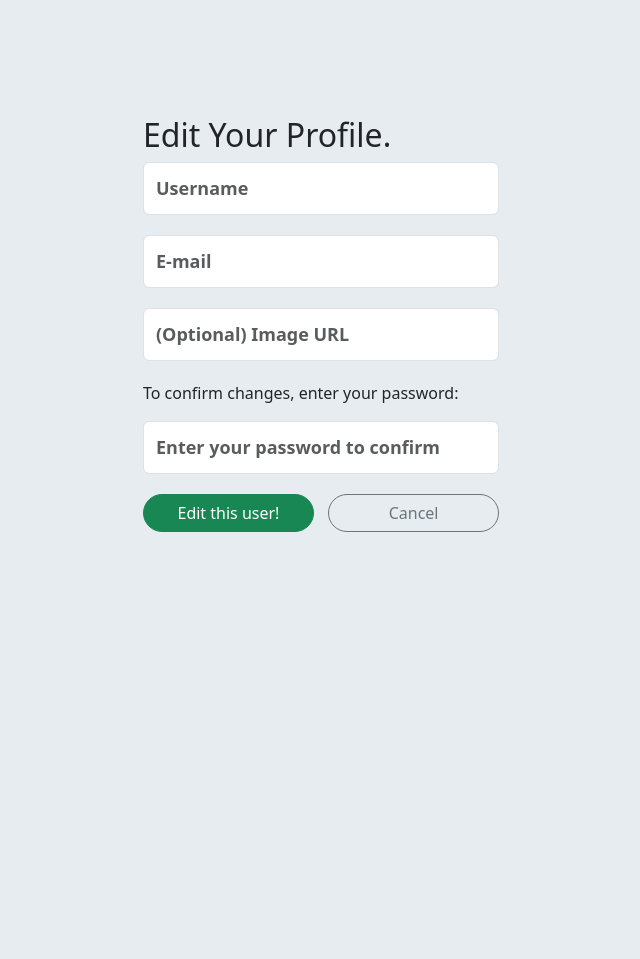
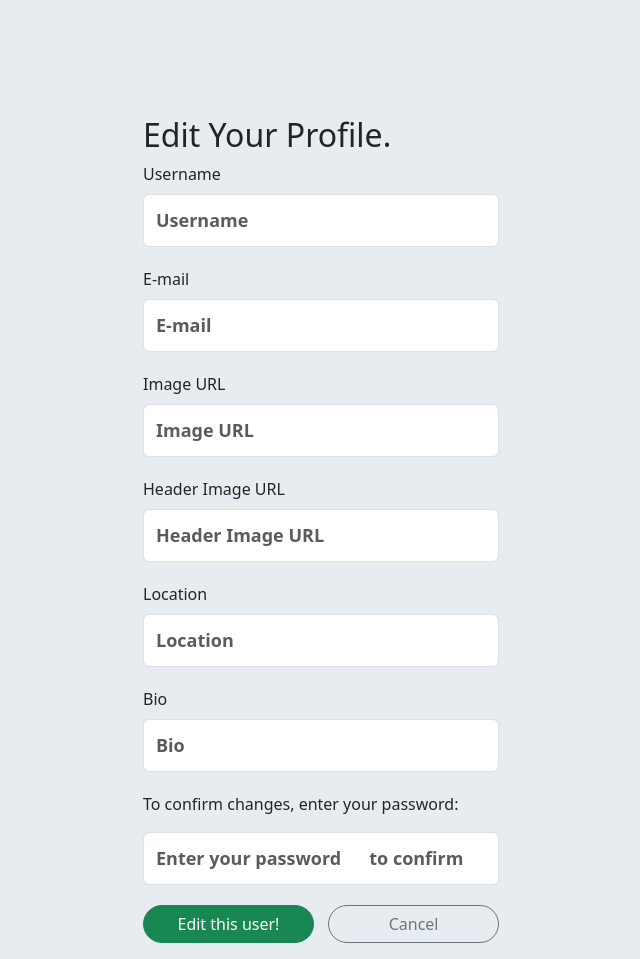
Before and after one commit to erkanturker/warbler, a Flask app: template templates/users/edit.html in a window 1280 px wide. Shown: the part 46-1005 px from the top of the page, without its empty margins (319-959 px from the left). Before the commit the page ends 578 px from the top, so only its background shows below. Run offline with Flask 2, Linux system fonts and the light colour scheme; the template is opened without the code that fills it: values that come from a table or form of the project are taken from there, others are empty; some libraries are stand-ins or nearby versions.

Commit message:
adding update form and update user

```diff
--- a/app.py
+++ b/app.py
@@ -4,7 +4,7 @@ from flask import Flask, render_template, request, flash, redirect, session, g
 from flask_debugtoolbar import DebugToolbarExtension
 from sqlalchemy.exc import IntegrityError
 
-from forms import UserAddForm, LoginForm, MessageForm
+from forms import UserAddForm, LoginForm, MessageForm,UserEditForm
 from models import db, connect_db, User, Message
 
 CURR_USER_KEY = "curr_user"
@@ -212,7 +212,36 @@ def stop_following(follow_id):
 def profile():
     """Update profile for current user."""
 
-    # IMPLEMENT THIS
+    if not g.user:
+        flash("Access unauthorized.", "danger")
+        return redirect("/")
+
+    form = UserEditForm(obj=g.user)
+
+    if form.validate_on_submit():
+        user = User.authenticate(g.user.username,
+                                 form.password.data)
+        if user:
+            user.username = form.username.data
+            user.email = form.email.data
+            user.image_url = form.image_url.data
+            user.header_image_url = form.header_image_url.data
+            user.bio = form.bio.data
+            user.location = form.location.data
+            db.session.commit()
+
+            flash("user is updated","success")
+            return redirect(f"/users/{user.id}")
+
+        flash("Access unauthorized.", "danger")
+        return redirect("/")
+
+
+
+
+
+
+    return render_template("/users/edit.html",form=form)
 
 
 @app.route('/users/delete', methods=["POST"])
--- a/forms.py
+++ b/forms.py
@@ -22,3 +22,12 @@ class LoginForm(FlaskForm):
 
     username = StringField('Username', validators=[DataRequired()])
     password = PasswordField('Password', validators=[Length(min=6)])
+
+class UserEditForm(FlaskForm):
+    password = PasswordField('Password', validators=[Length(min=6)])
+    username = StringField('Username',validators=[DataRequired()])
+    email = StringField('E-mail', validators=[DataRequired()])
+    image_url = StringField('Image URL')
+    header_image_url = StringField('Header Image URL')
+    location = StringField('Location')
+    bio = StringField('Bio')
--- a/templates/users/edit.html
+++ b/templates/users/edit.html
@@ -1,33 +1,26 @@
-{% extends 'base.html' %}
-
-{% block content %}
+{% extends 'base.html' %} {% block content %}
 
 <div class="row justify-content-md-center">
   <div class="col-md-4">
     <h2 class="join-message">Edit Your Profile.</h2>
     <form method="POST" id="user_form">
-        {{ form.hidden_tag() }}
-
-        {% for field in form if field.widget.input_type != 'hidden' and field.name != 'password' %}
-          {% for error in field.errors %}
+      {{ form.hidden_tag() }} {% for field in form if field.widget.input_type !=
+      'hidden' and field.name != 'password' %} {% for error in field.errors %}
       <span class="text-danger">{{ error }}</span>
-          {% endfor %}
-          {{ field(placeholder=field.label.text, class="form-control") }}
-        {% endfor %}
+      {% endfor %} {{field.label(class="form-label")}} {{
+      field(placeholder=field.label.text, class="form-control") }} {% endfor %}
 
       <p>To confirm changes, enter your password:</p>
-        {% if form.password.errors %}
-          {% for error in form.password.errors %}
-            <span class="text-danger">
-            {{ error }}
-          </span>
-          {% endfor %}
-        {% endif %}
-        {{ form.password(placeholder="Enter your password to confirm", class="form-control") }}
+      {% if form.password.errors %} {% for error in form.password.errors %}
+      <span class="text-danger"> {{ error }} </span>
+      {% endfor %} {% endif %} {{ form.password(placeholder="Enter your password
+      to confirm", class="form-control") }}
 
       <div class="edit-btn-area">
         <button class="btn btn-success">Edit this user!</button>
-          <a href="/users/{{ user_id }}" class="btn btn-outline-secondary">Cancel</a>
+        <a href="/users/{{ user_id }}" class="btn btn-outline-secondary"
+          >Cancel</a
+        >
       </div>
     </form>
   </div>
```
Lines whose indentation alone changed are shown as unchanged.
